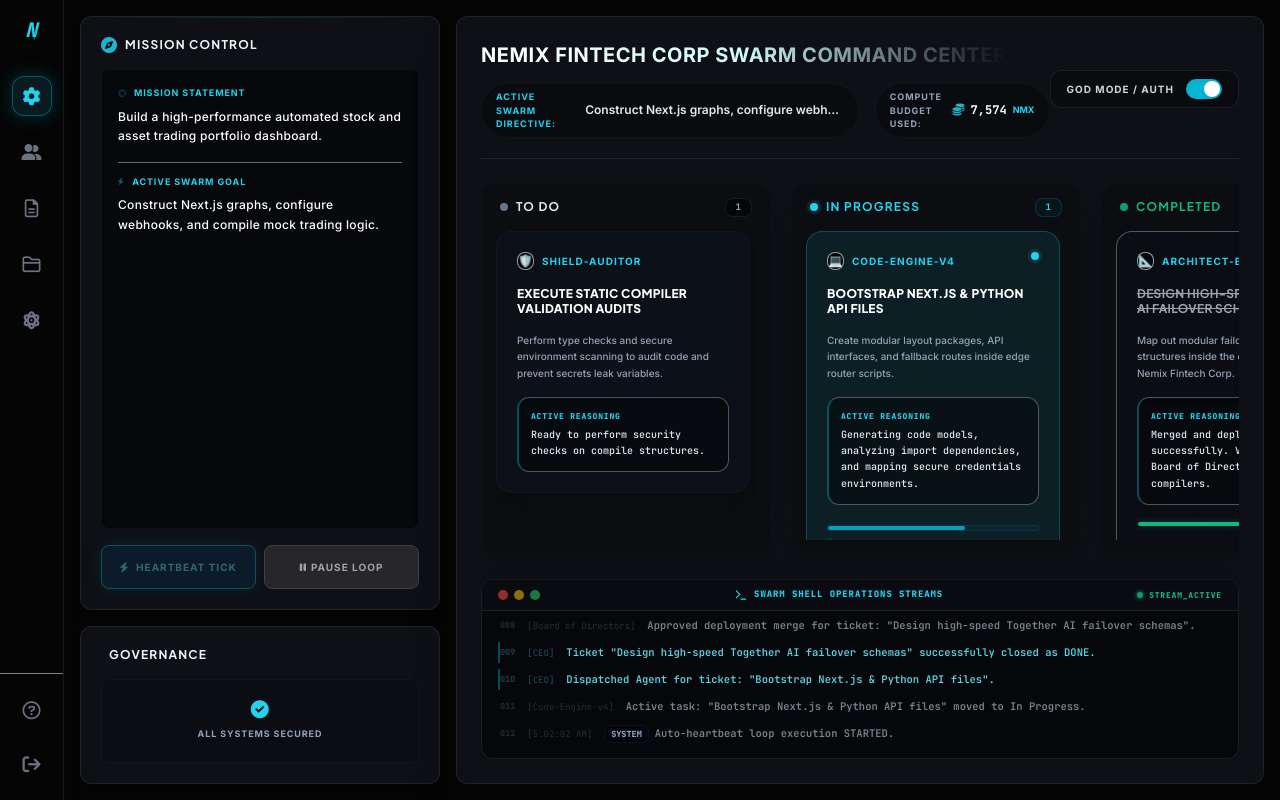
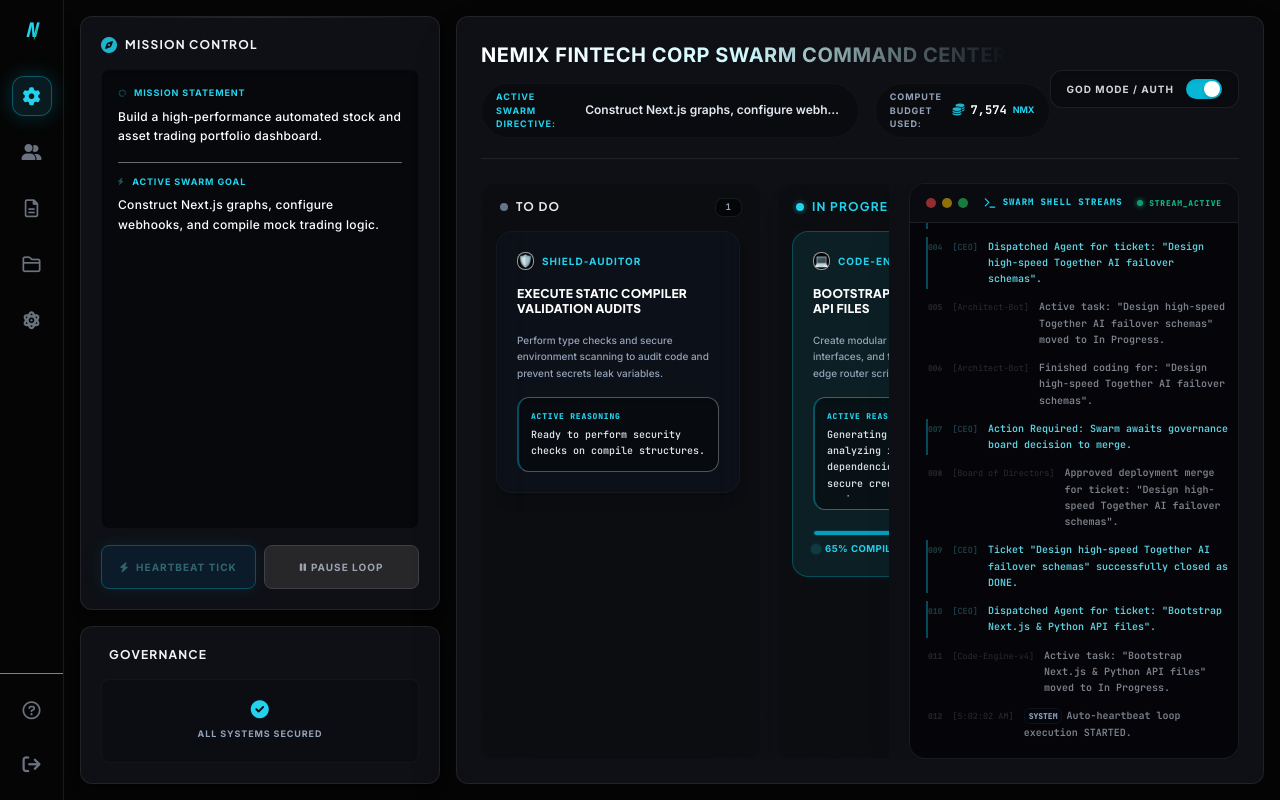
Before and after one commit to zaampltd/nemix-agent, a Next.js app: page / in a window 1280 px wide. Both pictures are taken after a click on the button "AUTO RUN". Built offline with nearby package versions, Linux system fonts and the light colour scheme.

Commit message:
design: reposition Swarm Shell Operations Streams vertically on the right side of the task board

```diff
--- a/src/app/page.tsx
+++ b/src/app/page.tsx
@@ -1055,12 +1055,13 @@ class GatewayRouter:
             {/* TAB CONTENTS RENDER SECTION */}
 
             {activeTab === 'Dashboard' && (
-              <div className="flex-1 flex flex-col overflow-hidden gap-4">
-                         {/* Active board view */}
-                <div className="flex-1 flex gap-5 overflow-hidden pb-2">
+              <div className="flex-1 flex gap-5 overflow-hidden">
+
+                {/* Left side: The Kanban board columns */}
+                <div className="flex-1 flex gap-4 overflow-hidden">
 
                   {/* To Do Column */}
-                  <div className="w-[290px] flex-shrink-0 flex flex-col gap-3.5 h-full overflow-hidden bg-[#050608]/20 border border-white/[0.01] backdrop-blur-xl rounded-2xl p-3.5 shadow-lg shadow-black/10">
+                  <div className="w-[280px] flex-shrink-0 flex flex-col gap-3.5 h-full overflow-hidden bg-[#050608]/20 border border-white/[0.01] backdrop-blur-xl rounded-2xl p-3.5 shadow-lg shadow-black/10">
                     <div className="flex justify-between items-center px-1 shrink-0">
                       <h3 className="text-xs font-bold text-slate-350 uppercase tracking-widest flex items-center gap-2">
                         <span className="w-2 h-2 rounded-full bg-slate-500" /> To Do
@@ -1078,7 +1079,7 @@ class GatewayRouter:
                   </div>
 
                   {/* In Progress Column */}
-                  <div className="w-[290px] flex-shrink-0 flex flex-col gap-3.5 h-full overflow-hidden bg-[#050608]/20 border border-white/[0.01] backdrop-blur-xl rounded-2xl p-3.5 shadow-lg shadow-black/10">
+                  <div className="w-[280px] flex-shrink-0 flex flex-col gap-3.5 h-full overflow-hidden bg-[#050608]/20 border border-white/[0.01] backdrop-blur-xl rounded-2xl p-3.5 shadow-lg shadow-black/10">
                     <div className="flex justify-between items-center px-1 shrink-0">
                       <h3 className="text-xs font-bold text-cyan-400 uppercase tracking-widest flex items-center gap-2">
                         <span className="relative flex h-2 w-2">
@@ -1100,7 +1101,7 @@ class GatewayRouter:
                   </div>
 
                   {/* Completed Column */}
-                  <div className="w-[290px] flex-shrink-0 flex flex-col gap-3.5 h-full overflow-hidden bg-[#050608]/20 border border-white/[0.01] backdrop-blur-xl rounded-2xl p-3.5 shadow-lg shadow-black/10">
+                  <div className="w-[280px] flex-shrink-0 flex flex-col gap-3.5 h-full overflow-hidden bg-[#050608]/20 border border-white/[0.01] backdrop-blur-xl rounded-2xl p-3.5 shadow-lg shadow-black/10">
                     <div className="flex justify-between items-center px-1 shrink-0">
                       <h3 className="text-xs font-bold text-neonGreen uppercase tracking-widest flex items-center gap-2">
                         <span className="w-2 h-2 rounded-full bg-neonGreen animate-pulse shadow-glow-success" /> Completed
@@ -1119,16 +1120,16 @@ class GatewayRouter:
 
                 </div>
 
-                {/* Shell Logs terminal */}
-                <div className="h-[180px] bg-[#050608]/80 border border-panelBorder rounded-xl flex flex-col shrink-0 overflow-hidden shadow-2xl relative z-10">
-                  <div className="flex justify-between items-center bg-[#090b11] px-4 py-2 border-b border-panelBorder shrink-0 select-none">
+                {/* Right side: Vertical Swarm Shell Operations streams */}
+                <div className="w-[330px] flex-shrink-0 bg-[#050608]/80 border border-panelBorder rounded-2xl flex flex-col overflow-hidden shadow-2xl relative h-full">
+                  <div className="flex justify-between items-center bg-[#090b11] px-4 py-3 border-b border-panelBorder shrink-0 select-none">
                     <div className="flex items-center gap-1.5">
                       <span className="w-2.5 h-2.5 rounded-full bg-red-500/60" />
                       <span className="w-2.5 h-2.5 rounded-full bg-yellow-500/60" />
                       <span className="w-2.5 h-2.5 rounded-full bg-green-500/60" />
                     </div>
                     <span className="text-[9px] font-extrabold uppercase text-cyan-400 tracking-widest font-mono flex items-center gap-1.5">
-                      <Terminal className="w-3.5 h-3.5 text-cyan-400" /> Swarm Shell Operations Streams
+                      <Terminal className="w-3.5 h-3.5 text-cyan-400" /> Swarm Shell streams
                     </span>
                     <span className="text-[8px] font-mono text-neonGreen font-black tracking-widest uppercase flex items-center gap-1.5 shrink-0">
                       <span className="w-1.5 h-1.5 rounded-full bg-neonGreen animate-pulse shadow-[0_0_5px_#10b981]" /> STREAM_ACTIVE
@@ -1137,7 +1138,7 @@ class GatewayRouter:
 
                   <div
                     ref={logContainerRef}
-                    className="flex-1 overflow-y-auto space-y-1.5 pr-2 pl-4 py-3.5 font-mono text-[10.5px] text-gray-300 custom-scrollbar select-text leading-relaxed"
+                    className="flex-1 overflow-y-auto space-y-2 pr-2 pl-4 py-4 bg-[#050608]/30 font-mono text-[10px] text-gray-300 custom-scrollbar select-text leading-relaxed"
                   >
                     {logs.map((log, idx) => {
                       const isError = log.includes('[Error]');
@@ -1156,7 +1157,7 @@ class GatewayRouter:
                       return (
                         <div
                           key={idx}
-                          className={`flex items-start gap-3 py-0.5 border-l-2 border-transparent transition-all hover:bg-white/[0.01] ${
+                          className={`flex items-start gap-2.5 py-0.5 border-l-2 border-transparent transition-all hover:bg-white/[0.01] ${
                             isError
                               ? 'border-l-red-500/40 text-red-450'
                               : isCEO
@@ -1168,17 +1169,17 @@ class GatewayRouter:
                               : 'text-gray-400/80'
                           }`}
                         >
-                          <span className="opacity-25 select-none text-[8.5px] font-mono font-black shrink-0 mt-0.5">{(idx+1).toString().padStart(3, '0')}</span>
-                          {time && <span className="opacity-30 select-none text-[9px] font-mono shrink-0 mt-0.5">[{time}]</span>}
+                          <span className="opacity-25 select-none text-[8px] font-mono font-black shrink-0 mt-0.5">{(idx+1).toString().padStart(3, '0')}</span>
+                          {time && <span className="opacity-30 select-none text-[8.5px] font-mono shrink-0 mt-0.5">[{time}]</span>}
                           <span className="flex-1 select-text leading-relaxed font-semibold">
                             {msg.startsWith('[CEO]') ? (
-                              <span className="bg-cyan-950/40 border border-cyan-500/20 text-cyan-400 text-[8.5px] font-extrabold uppercase px-1.5 py-0.5 rounded-md mr-1.5 select-none">CEO</span>
+                              <span className="bg-cyan-950/40 border border-cyan-500/20 text-cyan-400 text-[8px] font-extrabold uppercase px-1 py-0.5 rounded-md mr-1 select-none">CEO</span>
                             ) : msg.startsWith('[System]') ? (
-                              <span className="bg-slate-950/40 border border-slate-700/20 text-slate-400 text-[8.5px] font-extrabold uppercase px-1.5 py-0.5 rounded-md mr-1.5 select-none">System</span>
+                              <span className="bg-slate-950/40 border border-slate-700/20 text-slate-400 text-[8px] font-extrabold uppercase px-1 py-0.5 rounded-md mr-1 select-none">System</span>
                             ) : msg.startsWith('[Error]') ? (
-                              <span className="bg-red-950/40 border border-red-500/20 text-red-400 text-[8.5px] font-extrabold uppercase px-1.5 py-0.5 rounded-md mr-1.5 select-none animate-pulse">Error</span>
+                              <span className="bg-red-950/40 border border-red-500/20 text-red-400 text-[8px] font-extrabold uppercase px-1 py-0.5 rounded-md mr-1 select-none animate-pulse">Error</span>
                             ) : msg.startsWith('[Broker]') ? (
-                              <span className="bg-emerald-950/40 border border-emerald-500/20 text-emerald-400 text-[8.5px] font-extrabold uppercase px-1.5 py-0.5 rounded-md mr-1.5 select-none">Broker</span>
+                              <span className="bg-emerald-950/40 border border-emerald-500/20 text-emerald-400 text-[8px] font-extrabold uppercase px-1 py-0.5 rounded-md mr-1 select-none">Broker</span>
                             ) : null}
                             {msg.replace(/^\[(CEO|System|Error|Broker)\]\s*/, '')}
                           </span>
@@ -1187,6 +1188,7 @@ class GatewayRouter:
                     })}
                   </div>
                 </div>
+
               </div>
             )}
 
```
